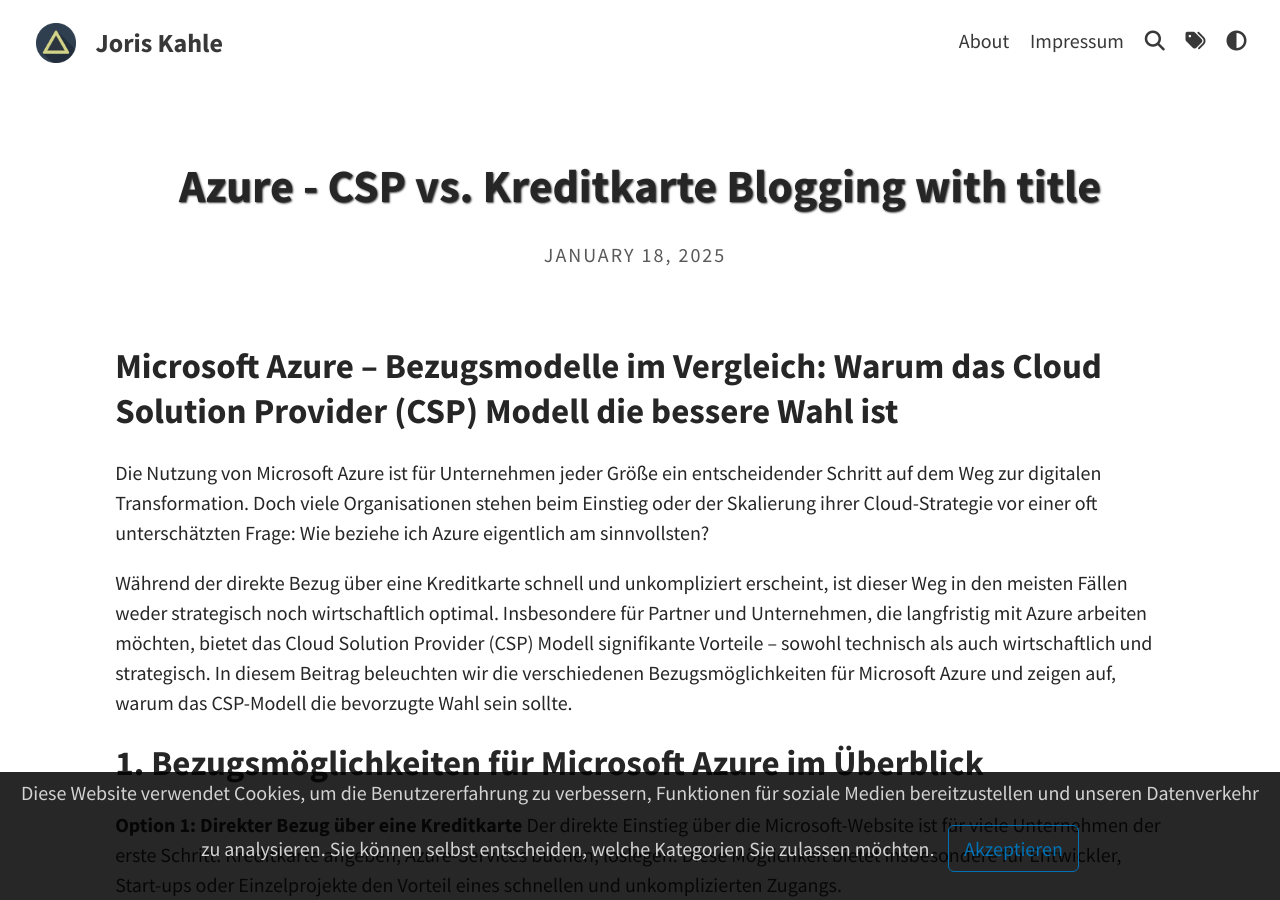
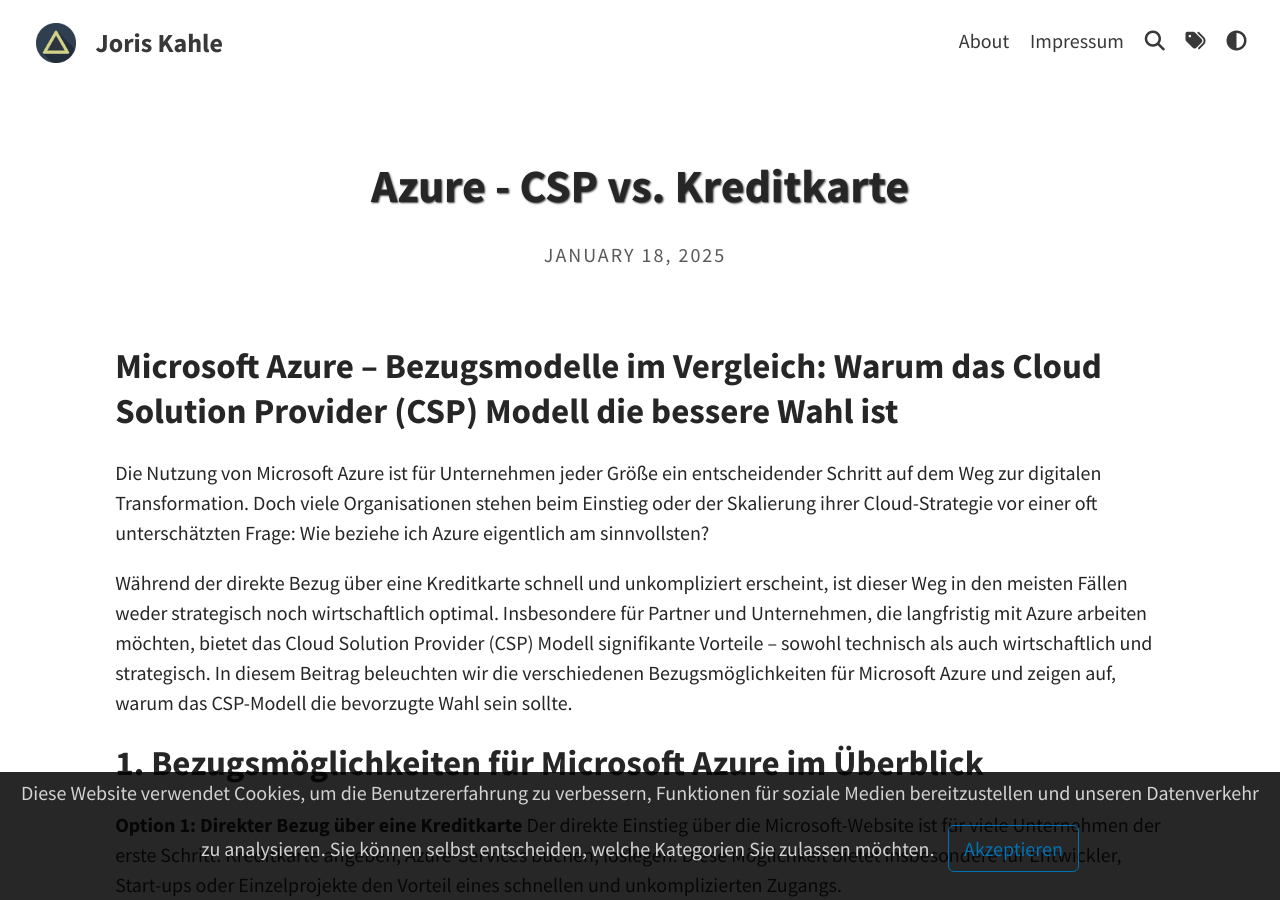
Before and after one commit to joriskahle007/joriskahle007.github.io, a Jekyll site: the page built from _posts/2025-01-18-CSP_vs_Credit.md, in a window 1280 px wide and 900 px high. Built offline with Jekyll 4.4.1, drawn with Linux system fonts in a browser that asks for light colours; a script that is not in the unit is left out.

Commit message:
Update 2025-01-18-CSP_vs_Credit.md

```diff
--- a/_posts/2025-01-18-CSP_vs_Credit.md
+++ b/_posts/2025-01-18-CSP_vs_Credit.md
@@ -1,7 +1,6 @@
 ---
 layout: post
 title: Azure - CSP vs. Kreditkarte
-  Blogging with title
 tags: [CSP, Azure, Incentives, Linzenzierung]
 ---
 
```
